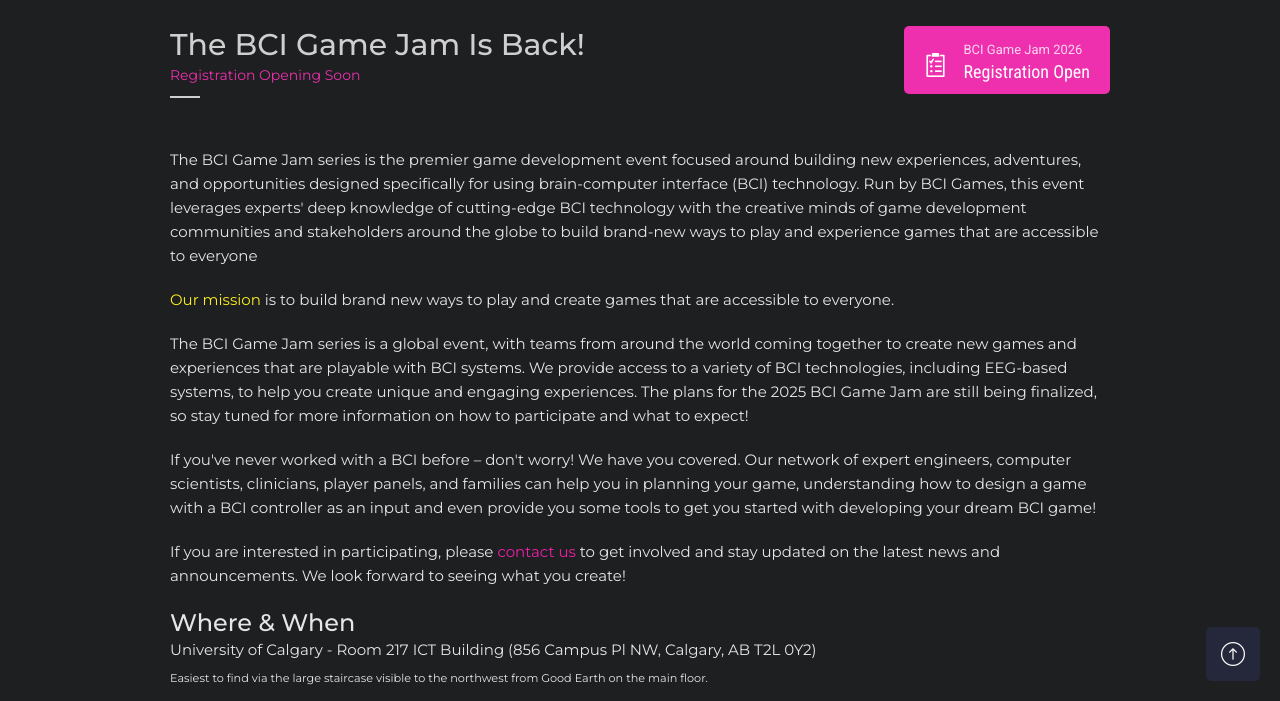
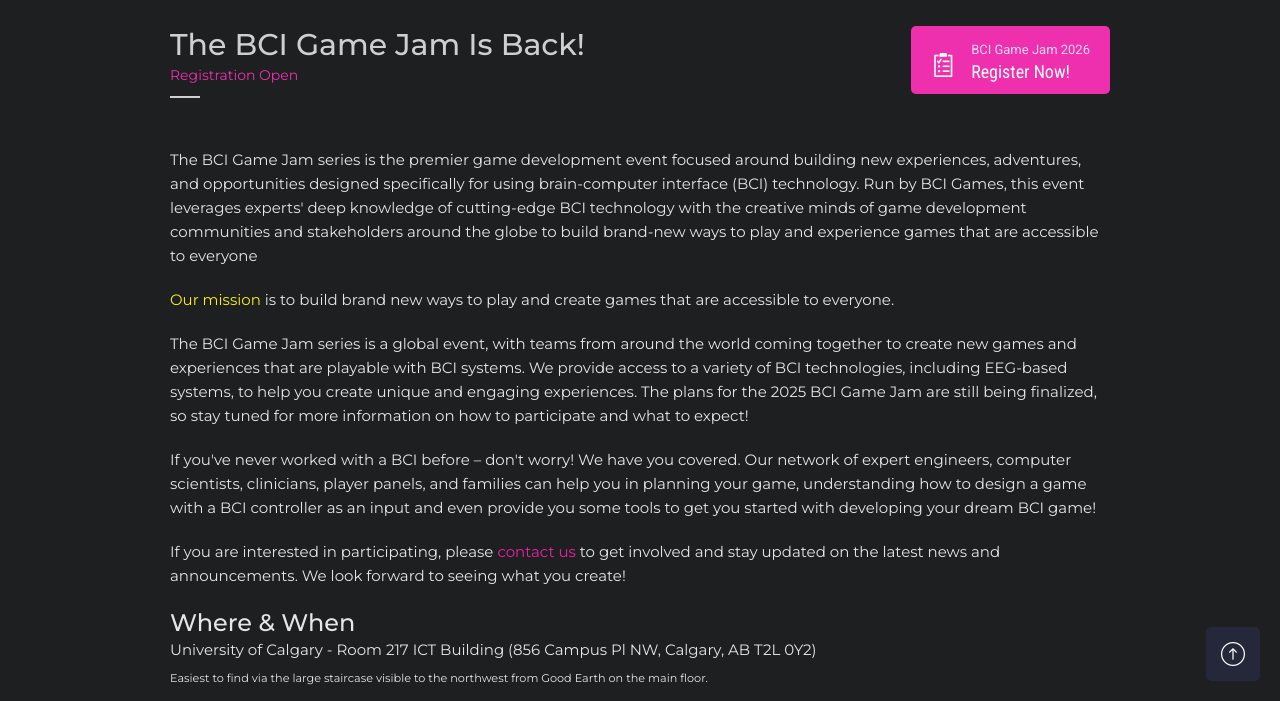
Before and after one commit to BCI-Games/bci-games.github.io, a Jekyll site: the page built from jams/2026.html, in a window 1280 px wide and 900 px high, scrolled down 1206 px, cut to the strip 199-900 px from the top of the window. Built offline with Jekyll 4.4.1, drawn with Linux system fonts in a browser that asks for light colours.

Commit message:
Updated registration text

```diff
--- a/jams/2026.html
+++ b/jams/2026.html
@@ -31,14 +31,14 @@
                 <div class="upper clearfix">
                     <div class="title-box">
                         <h3>{{page.theme}}</h3>
-                        <div class="game-cat">Registration Opening Soon</div>
+                        <div class="game-cat">Registration Open</div>
                     </div>
                     <div class="download-links clearfix">
                         <div class="link-btn">
                             <a href="https://www.showpass.com/bci-game-jam-2026/" class="d-btn google-store">
                                 <span class="icon flaticon-clipboard-with-a-list"></span>
                                 <span class="d-text">BCI Game Jam 2026</span>
-                                <span class="s-text">Registration Open</span>
+                                <span class="s-text">Register Now!</span>
                             </a>
                         </div>
                     </div>
```
